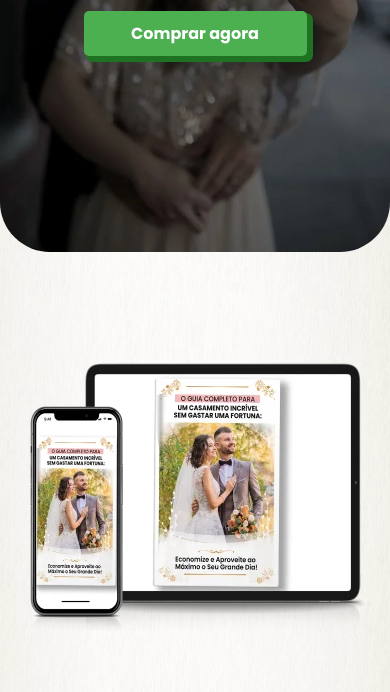
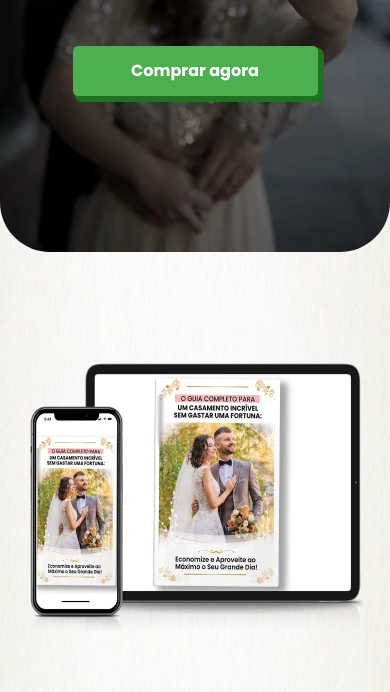
Before and after one commit to eliasalves01/landigpage, a plain HTML site: page index.html in a window 390 px wide. Shown: the part 408-1100 px from the top of the page. Drawn offline with nearby package versions, Linux system fonts and the light colour scheme.

Commit message:
Atualização 1.7V

```diff
--- a/css/style.css
+++ b/css/style.css
@@ -386,10 +386,10 @@ body {
 
     .titleBanner .boxtitle a {
         font-size: 1rem;
-        width: 223px;
-        height: 45px;
+        width: 245px;
+        height: 50px;
         position: relative;
-        top: 30px;
+        top: 70px;
     }
 
     .textSelect {
```
